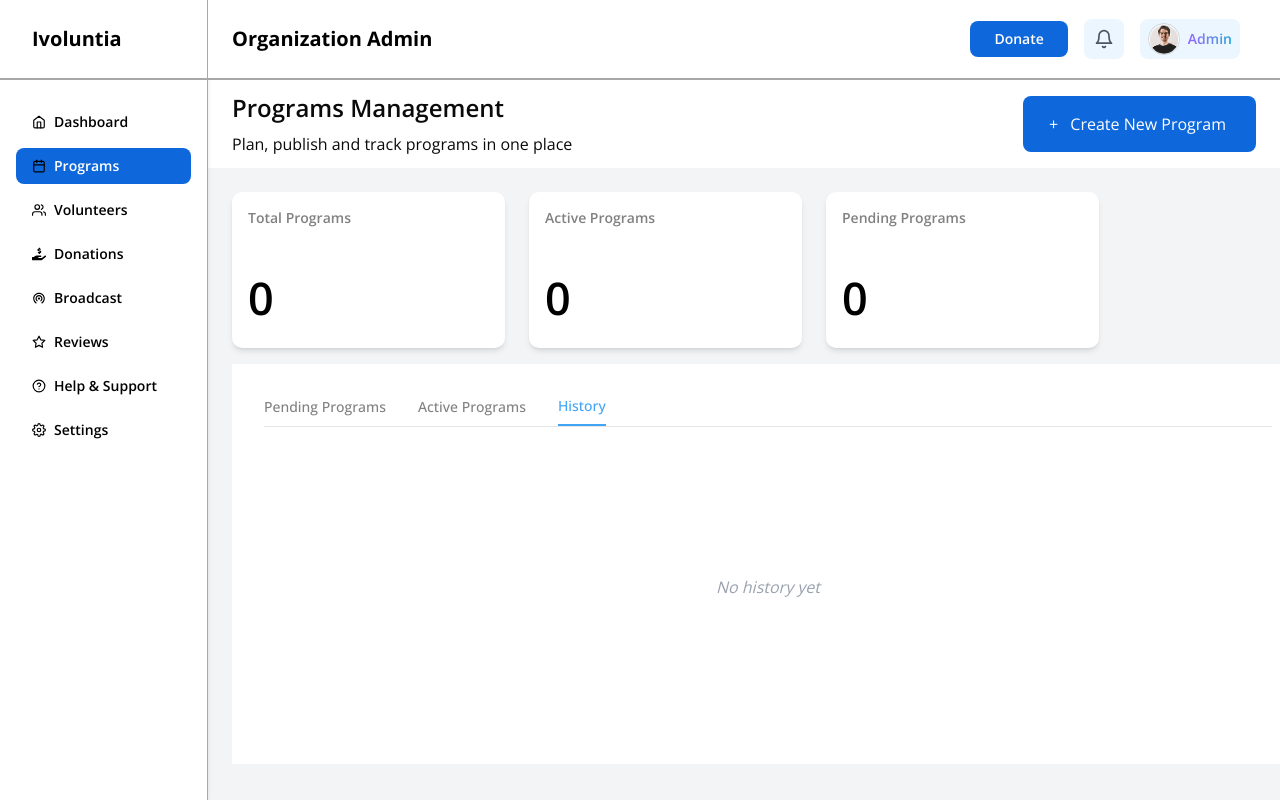
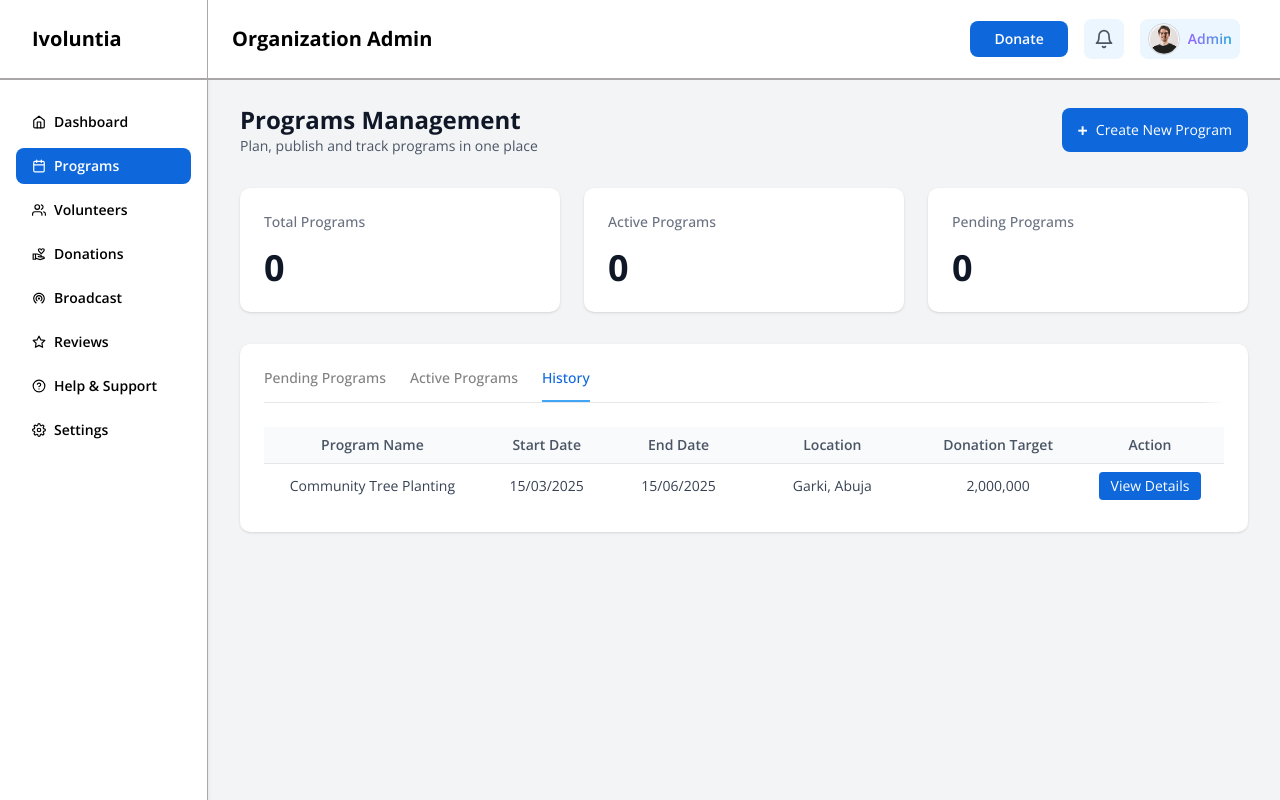
Before and after one commit to Trustesse-limited/trustesse-ivoluntia-spa, a Next.js app: page /org/programs in a window 1280 px wide. Both pictures are taken after a click on the button "History". Built offline with nearby package versions, Linux system fonts and the light colour scheme.

Commit message:
feat(ui): Refactor organization dashboard layout and navigation components

```diff
--- a/src/app/globals.css
+++ b/src/app/globals.css
@@ -154,3 +154,11 @@
   scrollbar-width: thin;
   scrollbar-color: #c0c0c0 #f5f5f5;
 }
+
+.scrollbar-hide::-webkit-scrollbar {
+  display: none;
+}
+.scrollbar-hide {
+  -ms-overflow-style: none;
+  scrollbar-width: none;
+}
--- /dev/null
+++ b/src/app/org/components/navlinks.tsx
@@ -0,0 +1,25 @@
+import {
+  FiHome,
+  FiCalendar,
+  FiUsers,
+  FiStar,
+  FiHelpCircle,
+  FiSettings,
+} from "react-icons/fi";
+import { MdOutlineVolunteerActivism } from "react-icons/md";
+import { MdWifiTethering } from "react-icons/md";
+
+export const navLinks = [
+  { label: "Dashboard", href: "/org/dashboard", icon: <FiHome /> },
+  { label: "Programs", href: "/org/programs", icon: <FiCalendar /> },
+  { label: "Volunteers", href: "/org/volunteers", icon: <FiUsers /> },
+  {
+    label: "Donations",
+    href: "/org/donations",
+    icon: <MdOutlineVolunteerActivism />,
+  },
+  { label: "Broadcast", href: "/org/broadcast", icon: <MdWifiTethering /> },
+  { label: "Reviews", href: "/org/reviews", icon: <FiStar /> },
+  { label: "Help & Support", href: "/org/help", icon: <FiHelpCircle /> },
+  { label: "Settings", href: "/org/settings", icon: <FiSettings /> },
+];
--- /dev/null
+++ b/src/app/org/components/programTable.tsx
@@ -0,0 +1,86 @@
+"use client";
+import React from "react";
+import { useRouter } from "next/navigation";
+
+export type ProgramItem = {
+  title: string;
+  startDate: string;
+  endDate: string;
+  location: string;
+  donationTarget: string;
+  description?: string;
+};
+
+type ProgramTableProps = {
+  data: ProgramItem[];
+  onViewDetails?: (program: ProgramItem, index: number) => void;
+};
+
+export default function ProgramTable({
+  data,
+  onViewDetails,
+}: ProgramTableProps) {
+  const router = useRouter();
+
+  return (
+    <div className="max-sm:w-[80vw] w-full overflow-x-auto">
+      <table className="min-w-full divide-y divide-gray-200 table-fixed">
+        <thead className="bg-gray-50">
+          <tr>
+            <th className="w-[180px] px-4 py-2 text-sm font-semibold text-gray-600 whitespace-nowrap">
+              Program Name
+            </th>
+            <th className="w-[120px] px-4 py-2 text-sm font-semibold text-gray-600 whitespace-nowrap">
+              Start Date
+            </th>
+            <th className="w-[120px] px-4 py-2 text-sm font-semibold text-gray-600 whitespace-nowrap">
+              End Date
+            </th>
+            <th className="w-[160px] px-4 py-2 text-sm font-semibold text-gray-600 whitespace-nowrap">
+              Location
+            </th>
+            <th className="w-[140px] px-4 py-2 text-sm font-semibold text-gray-600 whitespace-nowrap">
+              Donation Target
+            </th>
+            <th className="w-[120px] px-4 py-2 text-sm font-semibold text-gray-600 whitespace-nowrap">
+              Action
+            </th>
+          </tr>
+        </thead>
+        <tbody className="bg-white divide-y divide-gray-200 text-center">
+          {data.map((program, index) => (
+            <tr key={index}>
+              <td className="w-[180px] px-4 py-2 text-sm text-gray-700 whitespace-nowrap overflow-hidden overflow-ellipsis text-center">
+                <span className="block truncate">{program.title}</span>
+              </td>
+              <td className="w-[120px] px-4 py-2 text-sm text-gray-700 whitespace-nowrap text-center">
+                {program.startDate}
+              </td>
+              <td className="w-[120px] px-4 py-2 text-sm text-gray-700 whitespace-nowrap text-center">
+                {program.endDate}
+              </td>
+              <td className="w-[160px] px-4 py-2 text-sm text-gray-700 whitespace-nowrap text-center">
+                {program.location}
+              </td>
+              <td className="w-[140px] px-4 py-2 text-sm text-gray-700 whitespace-nowrap text-center">
+                {program.donationTarget}
+              </td>
+              <td className="w-[120px] px-4 py-2 whitespace-nowrap text-center">
+                <button
+                  onClick={() =>
+                    onViewDetails
+                      ? onViewDetails(program, index)
+                      : router.push(`/org/programs/${index}`)
+                  }
+                  className="px-3 py-1 text-sm bg-[#0E68DC] text-white rounded hover:opacity-90 transition-class"
+                >
+                  View Details
+                </button>
+              </td>
+            </tr>
+          ))}
+        </tbody>
+      </table>
+    </div>
+  );
+}
--- a/src/app/org/programs/create/page.jsx
+++ b/src/app/org/programs/create/page.jsx
@@ -1,61 +1,8 @@
 'use client'
-import React from 'react'
-import DashboardLayout from '@/app/org/programs/DashboardLayout'
+import DashboardLayout from "./components/DashboardLayout";
 import ImageUpload from '@/app/org/programs/create/ImageUpload'
-import {
-  FiHome,
-  FiUsers,
-  FiCalendar,
-  FiCast,
-  FiStar,
-  FiHelpCircle,
-  FiSettings,
-} from "react-icons/fi";
-import { FaHandHoldingUsd } from "react-icons/fa";
-import { MdWifiTethering } from "react-icons/md";
+import navLinks from "../components/navlinks";
 
-const navLinks = [
-  {
-    label: "Dashboard",
-    href: "/org/dashboard",
-    icon: <FiHome className="text-black" />,
-  },
-  {
-    label: "Programs",
-    href: "/org/programs",
-    icon: <FiCalendar className="text-black" />,
-  },
-  {
-    label: "Volunteers",
-    href: "/org/volunteers",
-    icon: <FiUsers className="text-black" />,
-  },
-  {
-    label: "Donations",
-    href: "/org/donations",
-    icon: <FaHandHoldingUsd className="text-black" />,
-  },
-  {
-    label: "Broadcast",
-    href: "/org/broadcast",
-    icon: <MdWifiTethering className="text-black" />,
-  },
-  {
-    label: "Reviews",
-    href: "/org/reviews",
-    icon: <FiStar className="text-black" />,
-  },
-  {
-    label: "Help & Support",
-    href: "/org/help",
-    icon: <FiHelpCircle className="text-black" />,
-  },
-  {
-    label: "Settings",
-    href: "/org/settings",
-    icon: <FiSettings className="text-black" />,
-  },
-];
 
 
 const page = () => {
--- a/src/app/org/programs/page.tsx
+++ b/src/app/org/programs/page.tsx
@@ -1,75 +1,12 @@
 "use client";
 import React, { useState } from "react";
 import { useRouter } from "next/navigation";
-import DashboardLayout from "./DashboardLayout";
+import DashboardLayout from "../components/DashboardLayout";
+import { navLinks } from "../components/navlinks";
+import ProgramTable, { ProgramItem } from "../components/programTable";
 
-// Icons for navigation links
-import {
-  FiHome,
-  FiUsers,
-  FiCalendar,
-  FiCast,
-  FiStar,
-  FiHelpCircle,
-  FiSettings,
-} from "react-icons/fi";
-import { FaHandHoldingUsd } from "react-icons/fa";
-import { MdWifiTethering } from "react-icons/md";
-
-// Define valid tab keys
 type TabKey = "pending" | "active" | "history";
 
-// Define structure of a program item
-type ProgramItem = {
-  title: string;
-  description: string;
-};
-
-// Navigation links for the sidebar
-const navLinks = [
-  {
-    label: "Dashboard",
-    href: "/org/dashboard",
-    icon: <FiHome className="text-black" />,
-  },
-  {
-    label: "Programs",
-    href: "/org/programs",
-    icon: <FiCalendar className="text-black" />,
-  },
-  {
-    label: "Volunteers",
-    href: "/org/volunteers",
-    icon: <FiUsers className="text-black" />,
-  },
-  {
-    label: "Donations",
-    href: "/org/donations",
-    icon: <FaHandHoldingUsd className="text-black" />,
-  },
-  {
-    label: "Broadcast",
-    href: "/org/broadcast",
-    icon: <MdWifiTethering className="text-black" />,
-  },
-  {
-    label: "Reviews",
-    href: "/org/reviews",
-    icon: <FiStar className="text-black" />,
-  },
-  {
-    label: "Help & Support",
-    href: "/org/help",
-    icon: <FiHelpCircle className="text-black" />,
-  },
-  {
-    label: "Settings",
-    href: "/org/settings",
-    icon: <FiSettings className="text-black" />,
-  },
-];
-
-// Dummy statistics data for display
 const programStats = [
   { title: "Total Programs", value: 0, color: "bg-blue-500" },
   { title: "Active Programs", value: 0, color: "bg-green-500" },
@@ -78,103 +15,123 @@ const programStats = [
 
 export default function ProgramsPage() {
   const router = useRouter();
-
-  // State to track which tab is active
   const [activeTab, setActiveTab] = useState<TabKey>("pending");
 
-  // Placeholder data structure for programs (can be replaced with API data)
   const programData: Record<TabKey, ProgramItem[]> = {
     pending: [],
     active: [],
-    history: [],
+    history: [
+      {
+        title: "Community Tree Planting",
+        startDate: "15/03/2025",
+        endDate: "15/06/2025",
+        location: "Garki, Abuja",
+        donationTarget: "2,000,000",
+      },
+    ],
   };
 
-  // Tab definitions
   const tabs = [
     { key: "pending", label: "Pending Programs" },
     { key: "active", label: "Active Programs" },
     { key: "history", label: "History" },
   ];
 
-  // Returns appropriate message when no programs are available
-  const getEmptyMessage = () => {
-    if (activeTab === "history") return "No history yet";
-    return "You do not have any Programs. Create a program to start engaging volunteers and make an impact";
-  };
+  const getEmptyMessage = () =>
+    activeTab === "history"
+      ? "No history yet"
+      : "You do not have any Programs. Create a program to start engaging volunteers and make an impact";
 
   return (
     <DashboardLayout navLinks={navLinks} headerTitle="Organization Admin">
-      <div>
-        {/* Header section with title and create button */}
-        <div className="flex items-center justify-between mb-6 w-full bg-white px-6 py-3">
-          <div>
-            <h1 className="text-2xl font-semibold mb-2">Programs Management</h1>
-            <p>Plan, publish and track programs in one place</p>
+      <section className="w-full max-w-full px-4 sm:px-6 lg:px-8 py-6 space-y-8 overflow-hidden">
+        {/* Header */}
+        <div className="flex flex-col sm:flex-row sm:items-center sm:justify-between gap-4">
+          <div className="flex-1 min-w-0">
+            <h1 className="text-2xl font-bold text-gray-900 break-words">
+              Programs Management
+            </h1>
+            <p className="text-sm text-gray-600 break-words">
+              Plan, publish and track programs in one place
+            </p>
           </div>
+          <div className="flex justify-center sm:justify-end w-full sm:w-auto">
             <button
-            className="bg-[#0E68DC] text-white py-4 pl-6.5 rounded-md pr-7.5"
               onClick={() => router.push("/org/programs/create")}
+              className="inline-flex items-center gap-2 px-4 py-2 bg-[#0E68DC] text-sm text-white rounded-md hover:opacity-90 transition cursor-pointer"
             >
-            <span className="pr-2">+</span> Create New Program
+              <span className="text-lg font-bold">+</span> Create New Program
             </button>
           </div>
+        </div>
 
-        {/* Program statistics cards */}
-        <div className="flex justify-start items-center gap-6 px-6 w-full flex-wrap">
+        {/* Stats */}
+        <div className="grid grid-cols-1 sm:grid-cols-2 lg:grid-cols-3 gap-6">
           {programStats.map((stat) => (
             <div
               key={stat.title}
-              className={`p-4 rounded-lg shadow-md w-[273px] bg-white text-white mb-4`}
+              className="bg-white rounded-lg shadow p-6 flex flex-col justify-between w-full"
             >
-              <h2 className="text-sm font-semibold text-[#818181] mb-9">
+              <h2 className="text-sm font-medium text-gray-500">
                 {stat.title}
               </h2>
-              <p className="text-[45px] font-semibold text-black">
+              <p className="text-4xl font-bold text-gray-900 mt-4">
                 {stat.value}
               </p>
             </div>
           ))}
         </div>
 
-        {/* Tabbed content section */}
-        <div className="p-8 mx-6 bg-white w-full min-h-[400px]">
-          {/* Tabs navigation */}
-          <div className="flex space-x-8 border-b">
+        {/* Tabs */}
+        <div className="bg-white rounded-lg shadow p-4 sm:p-6">
+          {/* Tabs Navigation */}
+          <div className="relative mb-6">
+            <div className="max-sm:w-[80vw] w-full relative">
+              <div className="flex w-full max-sm:gap-4 gap-6 border-b max-sm:overflow-x-auto scrollbar-hide whitespace-nowrap border-gray-200 px-4 sm:px-0">
                 {tabs.map((tab) => (
                   <button
                     key={tab.key}
                     onClick={() => setActiveTab(tab.key as TabKey)}
-                className={`pb-2 text-sm font-medium ${
+                    className={`pb-3 text-sm cursor-pointer font-medium transition border-b-2 w-fit ${
                       activeTab === tab.key
-                    ? "text-[#42A5F5] border-b-2 border-[#42A5F5]"
-                    : "text-[#818181] hover:text-[#42A5F5]"
+                        ? "text-[#0E68DC] border-[#42A5F5]"
+                        : "text-[#818181] border-transparent hover:text-[#0E68DC]"
                     }`}
                   >
                     {tab.label}
                   </button>
                 ))}
               </div>
+              <div className="pointer-events-none absolute top-0 right-0 h-full w-6 bg-gradient-to-l from-white to-transparent" />
+            </div>
+          </div>
 
-          {/* Tab content display */}
-          <div className="mt-16 flex justify-center items-center h-48 text-gray-400 italic text-center">
+          {/* Tab Content */}
           {programData[activeTab].length === 0 ? (
-              <p>{getEmptyMessage()}</p>
+            <div className="text-center text-gray-400 italic py-12">
+              {getEmptyMessage()}
+            </div>
+          ) : activeTab === "history" ? (
+            <ProgramTable data={programData.history} />
           ) : (
             <div className="grid grid-cols-1 sm:grid-cols-2 lg:grid-cols-3 gap-6">
               {programData[activeTab].map((program, index) => (
                 <div
                   key={index}
-                    className="p-4 bg-gray-100 rounded shadow text-gray-800"
+                  className="bg-gray-50 rounded-lg p-4 shadow hover:shadow-md transition w-full"
                 >
-                    <h3 className="font-semibold">{program.title}</h3>
-                    <p className="text-sm">{program.description}</p>
+                  <h3 className="font-semibold text-gray-800 break-words">
+                    {program.title}
+                  </h3>
+                  <p className="text-sm text-[#818181] mt-1 break-words">
+                    {program.description}
+                  </p>
                 </div>
               ))}
             </div>
           )}
         </div>
-        </div>
-      </div>
+      </section>
     </DashboardLayout>
   );
 }
```
Also changed, not shown: src/app/org/components/DashboardLayout.tsx (renamed from src/app/org/programs/DashboardLayout.tsx, +5 -5 lines), src/app/org/dashboard/components/org-sidebar.tsx (deleted, +0 -44 lines), src/app/org/dashboard/layout.tsx (deleted, +0 -38 lines), src/app/org/dashboard/page.tsx (+3 -6 lines). Lines whose indentation alone changed are shown as unchanged.
